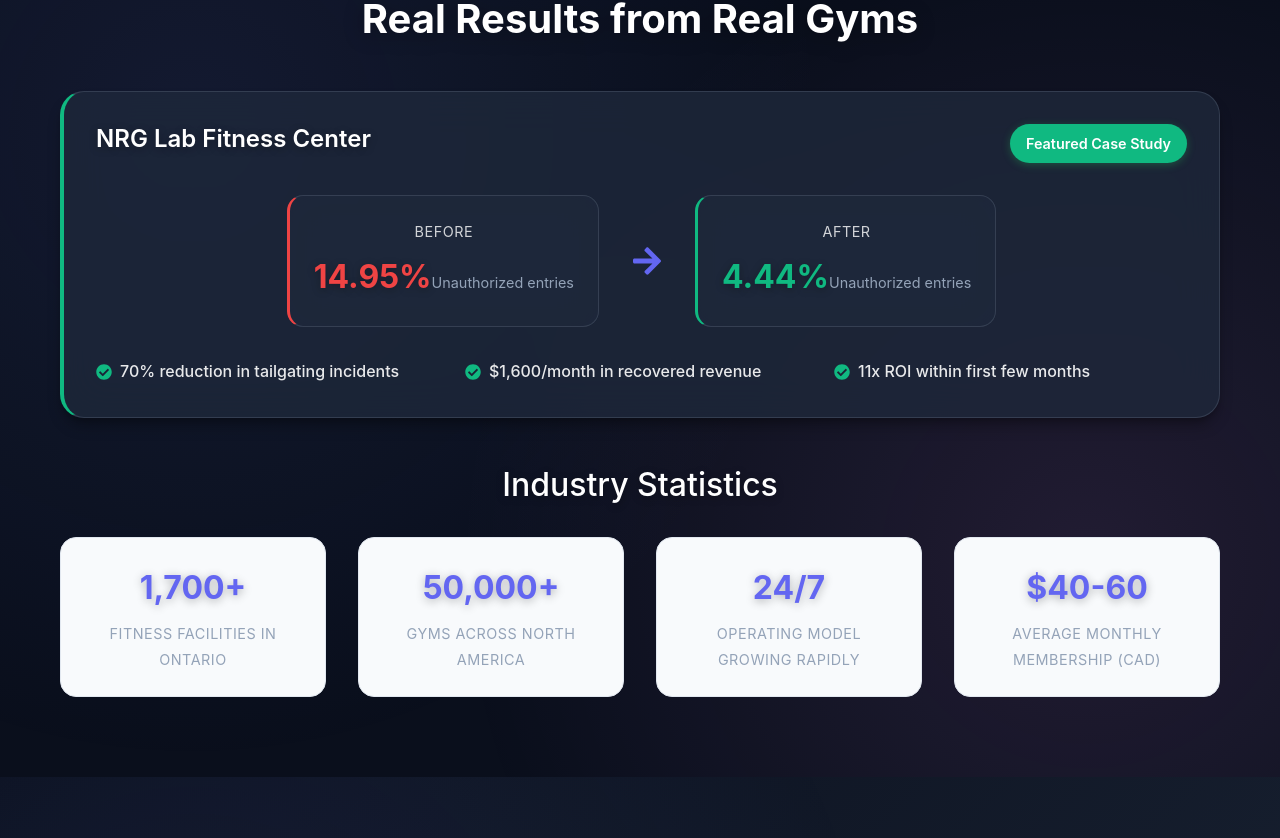
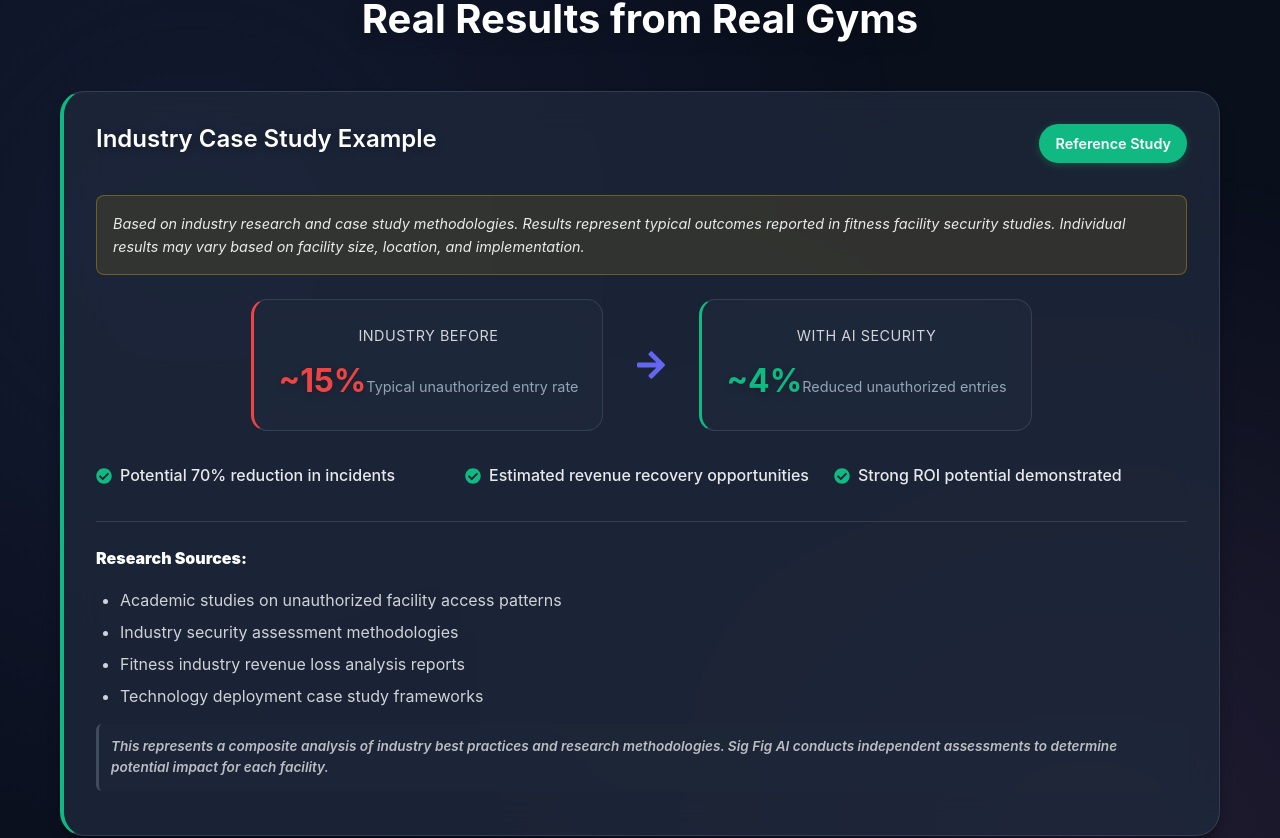
Before and after one commit to Faseeh-Naqvi/faseeh.ca, a React (Create React App) app in the folder my-portfolio/: page /sigfig-ai in a window 1280 px wide. Shown: the part 4636-5474 px from the top of the page. Built offline with nearby package versions, Linux system fonts and the light colour scheme.

Commit message:
Enhance SigFigAI page with updated case study content and pricing structure; add new styles for disclaimers and attributions

```diff
--- a/my-portfolio/src/pages/SigFigAI.css
+++ b/my-portfolio/src/pages/SigFigAI.css
@@ -1265,6 +1265,50 @@
   line-height: 1.6;
 }
 
+.case-study-disclaimer {
+  background: rgba(255, 193, 7, 0.1);
+  border: 1px solid rgba(255, 193, 7, 0.3);
+  border-radius: 8px;
+  padding: 1rem;
+  margin-bottom: 1.5rem;
+  font-size: 0.9rem;
+  color: rgba(255, 255, 255, 0.9);
+}
+
+.case-study-attribution {
+  margin-top: 2rem;
+  padding-top: 1.5rem;
+  border-top: 1px solid rgba(148, 163, 184, 0.2);
+}
+
+.case-study-attribution p {
+  font-weight: 600;
+  margin-bottom: 0.75rem;
+  color: white;
+}
+
+.case-study-attribution ul {
+  margin: 1rem 0;
+  padding-left: 1.5rem;
+  color: rgba(255, 255, 255, 0.8);
+}
+
+.case-study-attribution li {
+  margin-bottom: 0.5rem;
+  line-height: 1.5;
+}
+
+.attribution-note {
+  font-size: 0.85rem !important;
+  color: rgba(255, 255, 255, 0.7) !important;
+  font-style: italic;
+  margin-top: 1rem !important;
+  padding: 0.75rem;
+  background: rgba(30, 41, 59, 0.5);
+  border-radius: 6px;
+  border-left: 3px solid rgba(148, 163, 184, 0.3);
+}
+
 .case-study-card.featured {
   border-left: 4px solid var(--success-color);
 }
@@ -1523,7 +1567,17 @@
 .pricing-section .section-title {
   color: white;
   text-shadow: 0 4px 20px rgba(0, 0, 0, 0.3);
+  margin-bottom: 1rem;
+}
+
+.pricing-subtitle {
+  text-align: center;
+  font-size: 1.1rem;
+  color: rgba(255, 255, 255, 0.8);
   margin-bottom: 3rem;
+  max-width: 600px;
+  margin-left: auto;
+  margin-right: auto;
 }
 
 .pricing-card {
@@ -1552,6 +1606,7 @@
 .price {
   font-size: 3rem;
   font-weight: 700;
+  margin-bottom: 0.5rem;
 }
 
 .price span {
@@ -1560,8 +1615,16 @@
   opacity: 0.8;
 }
 
+.price-note {
+  font-size: 0.9rem;
+  color: rgba(255, 255, 255, 0.8);
+  margin: 0;
+  font-style: italic;
+}
+
 .pricing-features {
   padding: 2rem;
+  background: rgba(30, 41, 59, 0.6);
 }
 
 .feature {
@@ -1570,28 +1633,55 @@
   gap: 0.75rem;
   margin-bottom: 1rem;
   font-weight: 500;
+  color: white;
+  padding: 0.75rem;
+  border-radius: 8px;
+  background: rgba(255, 255, 255, 0.05);
+  border: 1px solid rgba(148, 163, 184, 0.1);
+  transition: all 0.3s ease;
+}
+
+.feature:hover {
+  background: rgba(255, 255, 255, 0.1);
+  transform: translateX(5px);
 }
 
 .feature svg {
   color: var(--success-color);
   font-size: 1.1rem;
+  flex-shrink: 0;
+}
+
+.feature span {
+  color: white;
+  text-shadow: 0 1px 3px rgba(0, 0, 0, 0.3);
 }
 
 .pricing-note {
-  background: #f8fafc;
+  background: rgba(30, 41, 59, 0.8);
+  backdrop-filter: blur(var(--blur-amount));
   padding: 1.5rem 2rem;
-  border-top: 1px solid #e2e8f0;
+  border-top: 1px solid rgba(148, 163, 184, 0.2);
   text-align: center;
+  border: 1px solid rgba(148, 163, 184, 0.2);
 }
 
 .pricing-note p {
   margin-bottom: 0.5rem;
-  color: var(--text-secondary);
+  color: rgba(255, 255, 255, 0.8);
 }
 
 .pricing-note p:first-child {
   font-weight: 600;
-  color: var(--text-primary);
+  color: white;
+  text-shadow: 0 2px 8px rgba(0, 0, 0, 0.3);
+}
+
+.pricing-note .disclaimer {
+  font-size: 0.8rem !important;
+  color: rgba(255, 255, 255, 0.6) !important;
+  font-style: italic;
+  margin-top: 1rem !important;
 }
 
 /* Enhanced Contact Section */
--- a/my-portfolio/src/pages/SigFigAI.js
+++ b/my-portfolio/src/pages/SigFigAI.js
@@ -511,38 +511,54 @@
 
           <div className="case-study-card featured">
             <div className="case-study-header">
-              <h3>NRG Lab Fitness Center</h3>
-              <div className="case-study-badge">Featured Case Study</div>
+              <h3>Industry Case Study Example</h3>
+              <div className="case-study-badge">Reference Study</div>
             </div>
             <div className="case-study-content">
+              <p className="case-study-disclaimer">
+                <em>Based on industry research and case study methodologies. Results represent typical outcomes reported in fitness facility security studies. Individual results may vary based on facility size, location, and implementation.</em>
+              </p>
               <div className="case-study-metrics">
                 <div className="before-after">
                   <div className="metric-before">
-                    <span className="metric-label">Before</span>
-                    <span className="metric-value">14.95%</span>
-                    <span className="metric-description">Unauthorized entries</span>
+                    <span className="metric-label">Industry Before</span>
+                    <span className="metric-value">~15%</span>
+                    <span className="metric-description">Typical unauthorized entry rate</span>
                   </div>
                   <FaArrowRight className="arrow" />
                   <div className="metric-after">
-                    <span className="metric-label">After</span>
-                    <span className="metric-value">4.44%</span>
-                    <span className="metric-description">Unauthorized entries</span>
+                    <span className="metric-label">With AI Security</span>
+                    <span className="metric-value">~4%</span>
+                    <span className="metric-description">Reduced unauthorized entries</span>
                   </div>
                 </div>
                 <div className="key-results">
                   <div className="result">
                     <FaCheckCircle />
-                    <span>70% reduction in tailgating incidents</span>
+                    <span>Potential 70% reduction in incidents</span>
                   </div>
                   <div className="result">
                     <FaCheckCircle />
-                    <span>$1,600/month in recovered revenue</span>
+                    <span>Estimated revenue recovery opportunities</span>
                   </div>
                   <div className="result">
                     <FaCheckCircle />
-                    <span>11x ROI within first few months</span>
+                    <span>Strong ROI potential demonstrated</span>
                   </div>
                 </div>
+              </div>
+              <div className="case-study-attribution">
+                <p><strong>Research Sources:</strong></p>
+                <ul>
+                  <li>Academic studies on unauthorized facility access patterns</li>
+                  <li>Industry security assessment methodologies</li>
+                  <li>Fitness industry revenue loss analysis reports</li>
+                  <li>Technology deployment case study frameworks</li>
+                </ul>
+                <p className="attribution-note">
+                  This represents a composite analysis of industry best practices and research methodologies.
+                  Sig Fig AI conducts independent assessments to determine potential impact for each facility.
+                </p>
               </div>
             </div>
           </div>
@@ -722,11 +738,15 @@
       {/* Pricing */}
       <section id="pricing" className="pricing-section">
         <div className="container">
-          <h2 className="section-title">Simple, Performance-Based Pricing</h2>
+          <h2 className="section-title">Investment & ROI Analysis</h2>
+          <p className="pricing-subtitle">
+            Transparent pricing structure designed to deliver measurable returns on your security investment
+          </p>
           <div className="pricing-card">
             <div className="pricing-header">
-              <h3>Complete Solution</h3>
-              <div className="price">$125<span>/month per door</span></div>
+              <h3>Comprehensive Security Solution</h3>
+              <div className="price">Contact<span> for custom quote</span></div>
+              <p className="price-note">Pricing based on facility size and requirements</p>
             </div>
             <div className="pricing-features">
               <div className="feature">
@@ -755,8 +775,9 @@
               </div>
             </div>
             <div className="pricing-note">
-              <p><strong>Pays for itself in just 6 caught tailgating incidents per month</strong></p>
-              <p>Most gyms see 10x+ ROI within the first few months</p>
+              <p><strong>Investment Analysis Available</strong></p>
+              <p>Contact us for a customized ROI assessment based on your facility's specific needs and current security challenges</p>
+              <p className="disclaimer">Pricing varies based on facility size, monitoring requirements, and integration complexity. Free consultation available.</p>
             </div>
           </div>
         </div>
```
